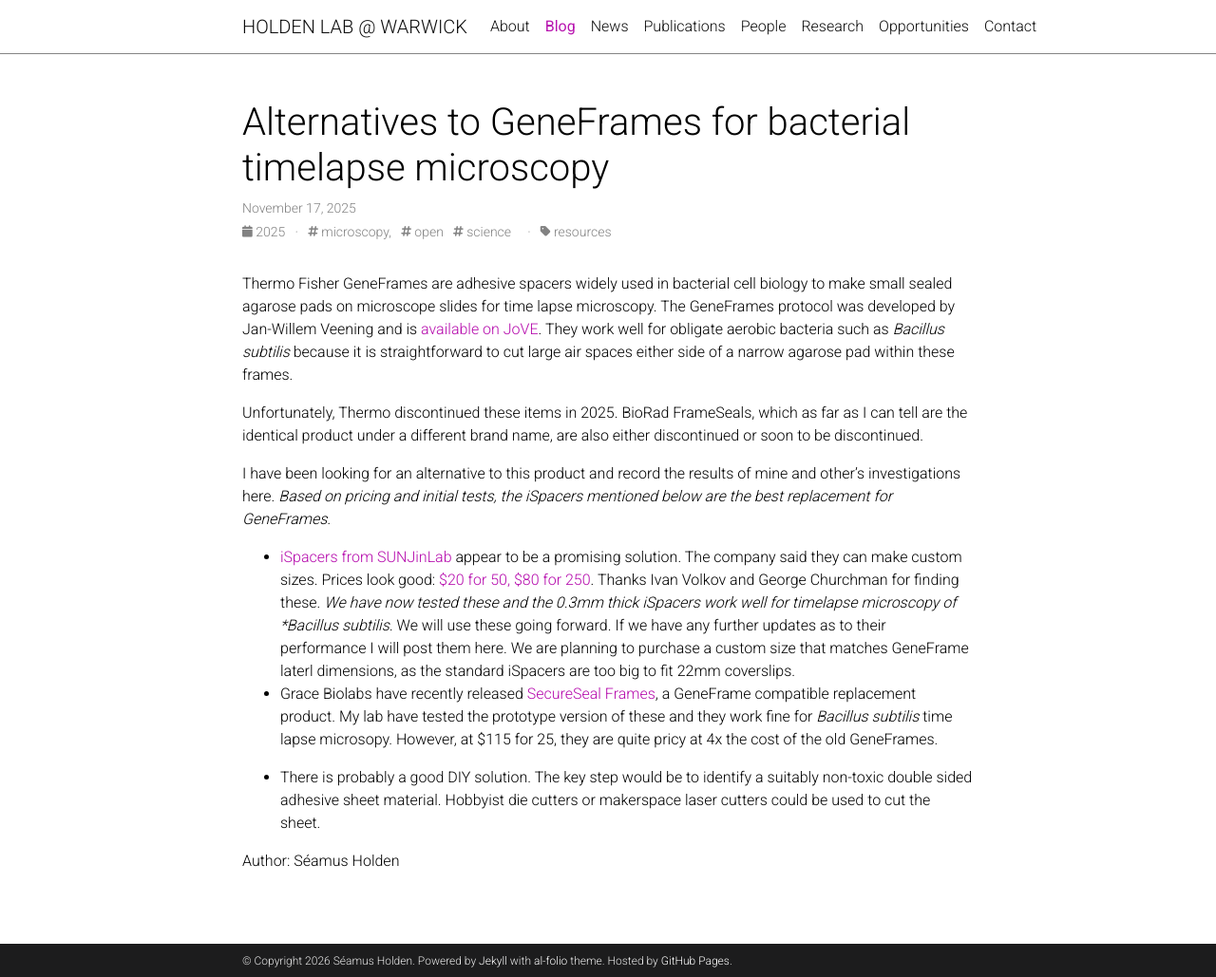
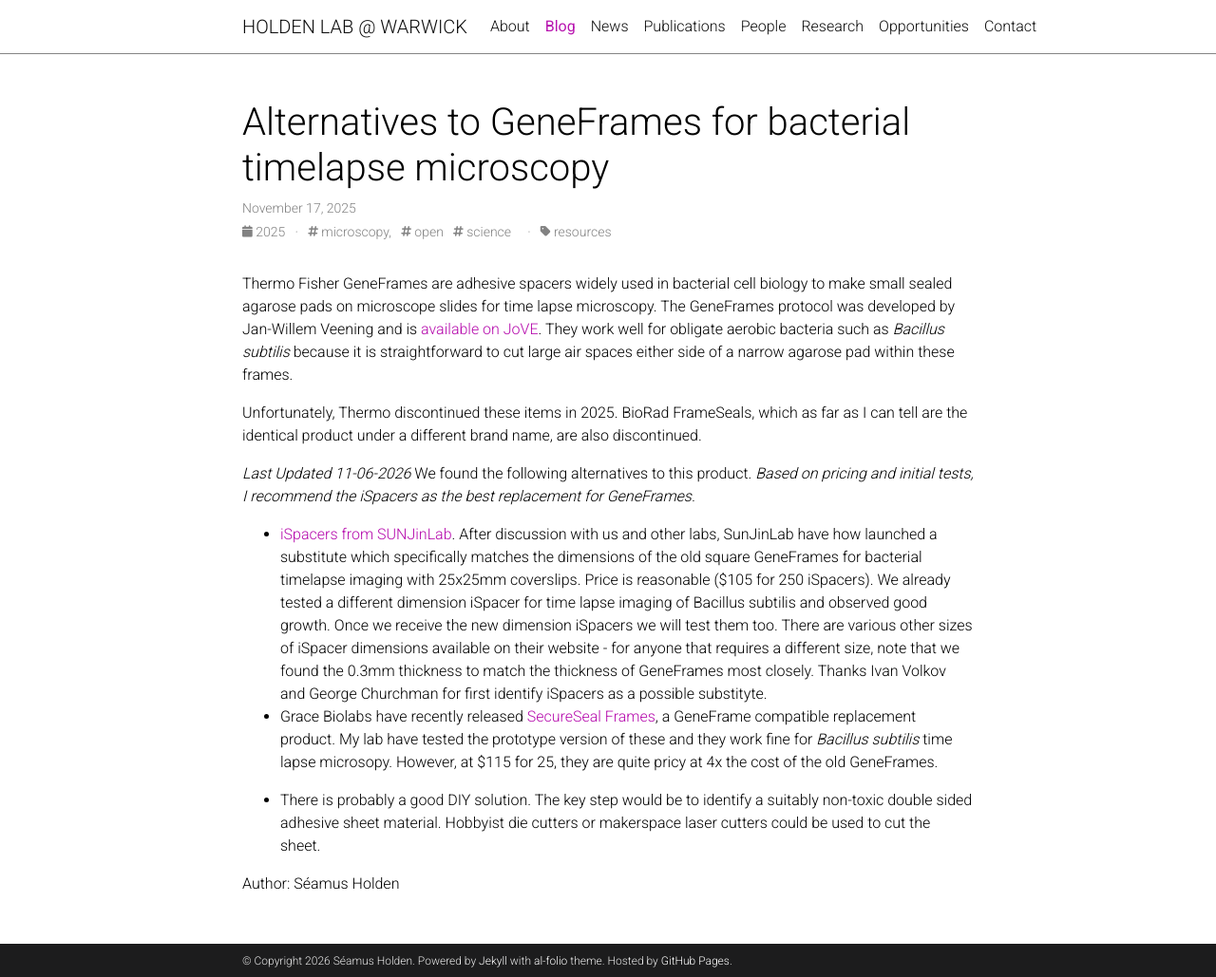
Before and after one commit to HoldenLab/holdenlab.github.io, a Jekyll site: the page built from _posts/2025-11-17-GeneFrames-bacterial-timelapse.md, in a window 1280 px wide and 1029 px high. Shown: the whole window at 95% size. Built offline with Jekyll 4.4.1, drawn with Linux system fonts in a browser that asks for light colours; comment, search, counter and statistics services are not loaded; a style sheet for code colours, icons or effects is not loaded.

Commit message:
Update 2025-11-17-GeneFrames-bacterial-timelapse.md

```diff
--- a/_posts/2025-11-17-GeneFrames-bacterial-timelapse.md
+++ b/_posts/2025-11-17-GeneFrames-bacterial-timelapse.md
@@ -8,11 +8,12 @@
 ---
 Thermo Fisher GeneFrames are adhesive spacers widely used in bacterial cell biology to make small sealed agarose pads on microscope slides for time lapse microscopy.  The GeneFrames protocol was developed by Jan-Willem Veening and is [available on JoVE](https://www.jove.com/v/3145/live-cell-imaging-bacillus-subtilis-streptococcus-pneumoniae-using). They work well for obligate aerobic bacteria such as *Bacillus subtilis* because it is straightforward to cut large air spaces either side of a narrow agarose pad within these frames.
 
-Unfortunately, Thermo discontinued these items in 2025. BioRad FrameSeals, which as far as I can tell are the identical product under a different brand name, are also either discontinued or soon to be discontinued.
+Unfortunately, Thermo discontinued these items in 2025. BioRad FrameSeals, which as far as I can tell are the identical product under a different brand name, are also discontinued.
 
-I have been looking for an alternative to this product and record the results of mine and other's investigations here. *Based on pricing and initial tests, the iSpacers mentioned below are the best replacement for GeneFrames.*
+*Last Updated 11-06-2026*
+We found the following alternatives to this product. *Based on pricing and initial tests, I recommend the iSpacers as the best replacement for GeneFrames.*
 
-- [iSpacers from SUNJinLab](https://www.sunjinlab.com/ispacer-selection-guide/) appear to be a promising solution. The company said they can make custom sizes. Prices look good: [$20 for 50, $80 for 250](https://www.sunjinlab.com/product/ispacer-0-25mm/). Thanks Ivan Volkov and George Churchman for finding these. *We have now tested these and the 0.3mm thick iSpacers work well for timelapse microscopy of *Bacillus subtilis.* We will use these going forward. If we have any further updates as to their performance I will post them here. We are planning  to purchase a custom size that matches GeneFrame laterl dimensions, as the standard iSpacers are too big to fit 22mm coverslips.
+- [iSpacers from SUNJinLab](https://www.sunjinlab.com/product/ispacer-0-3mm-24-24/). After discussion with us and other labs, SunJinLab have how launched a substitute which specifically matches the dimensions of the old square GeneFrames for bacterial timelapse imaging with 25x25mm coverslips. Price is reasonable ($105 for 250 iSpacers). We already tested a different dimension iSpacer for time lapse imaging of Bacillus subtilis and observed good growth. Once we receive the new dimension iSpacers we will test them too.  There are various other sizes of iSpacer dimensions available on their website - for anyone that requires a different size, note that we found the 0.3mm thickness to match the thickness of GeneFrames most closely. Thanks Ivan Volkov and George Churchman for first identify iSpacers as a possible substityte.
 - Grace Biolabs have recently released [SecureSeal Frames](https://gracebio.com/product/secureseal-frame-620103/), a GeneFrame compatible replacement product. My lab have tested the prototype version of these and they work fine for *Bacillus subtilis* time lapse microsopy. However, at $115 for 25, they are quite pricy at 4x the cost of the old GeneFrames.
 
 - There is probably a good DIY solution. The key step would be to identify a suitably non-toxic double sided adhesive sheet material. Hobbyist die cutters or makerspace laser cutters could be used to cut the sheet.
```
